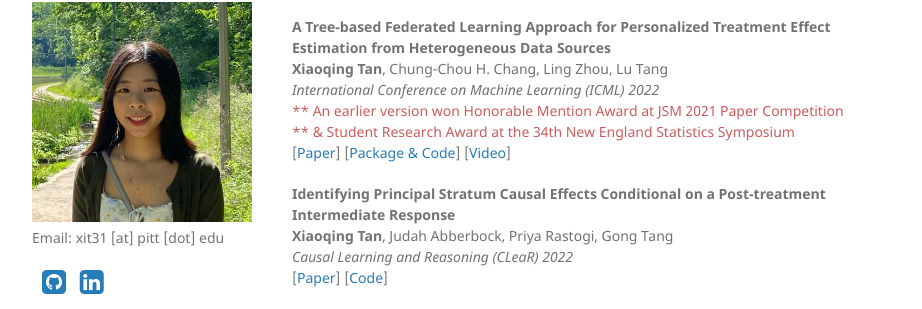
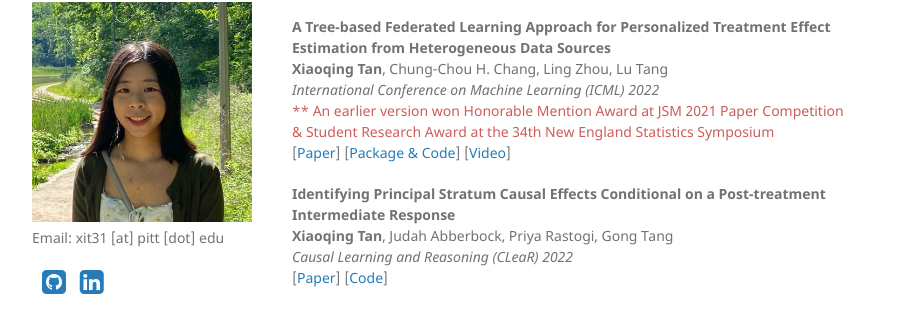
Before and after one commit to ellenxtan/ellenxtan.github.io, a Jekyll site: the page built from index.md, in a window 1280 px wide and 900 px high, scrolled down 468 px. Shown: the part 138-447 px from the top of the window, without its empty margins (178-1100 px from the left). Built offline with Jekyll 4.4.1, drawn with Linux system fonts in a browser that asks for light colours; a style sheet for code colours, icons or effects is not loaded; our own code applies the rules of GitHub Pages for plain Markdown files.

```diff
--- a/index.md
+++ b/index.md
@@ -59,7 +59,7 @@ I enjoy volunteering. As well as being am a weekly cat care volunteer at [Humane
     <b>Xiaoqing Tan</b>, Chung-Chou H. Chang, Ling Zhou, Lu Tang<br>
     <em>International Conference on Machine Learning (ICML) 2022</em><br>
     <font color='#CD5C5C'>** An earlier version won Honorable Mention Award at JSM 2021 Paper Competition</font><br>
-    <font color='#CD5C5C'>** & Student Research Award at the 34th New England Statistics Symposium</font><br>
+    <font color='#CD5C5C'>   & Student Research Award at the 34th New England Statistics Symposium</font><br>
 [<a href="https://arxiv.org/pdf/2103.06261.pdf">Paper</a>] [<a href="https://github.com/ellenxtan/ifedtree">Package & Code</a>] [<a href="https://www.youtube.com/watch?v=Pc_YNS2Wga4">Video</a>]
 </p>
 </td>
```
